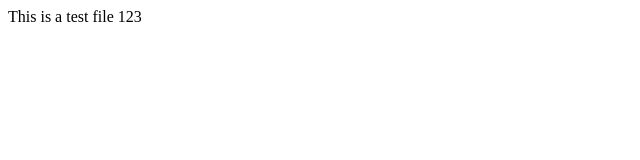
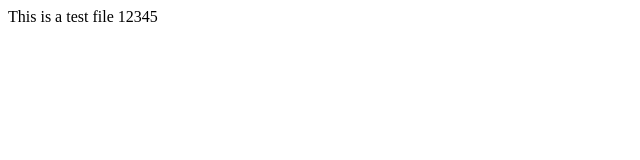
Before and after one commit to Taranjot220/docker-ubuntu, a plain HTML site: page index.html in a window 1280 px wide. Shown: the full height of the page, 0-640 px from the left. Drawn offline with Linux system fonts and the light colour scheme.

Commit message:
minor changes

```diff
--- a/index.html
+++ b/index.html
@@ -5,6 +5,6 @@
     </title>
 </head>
     <body>
-        This is a test file 123
+        This is a test file 12345
     </body>
 </html>
```
